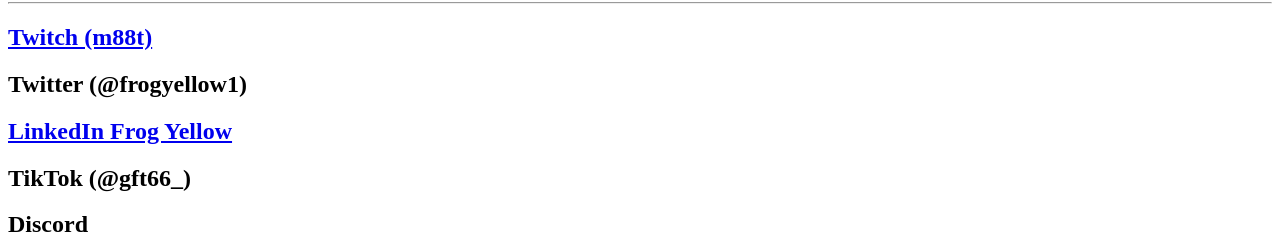
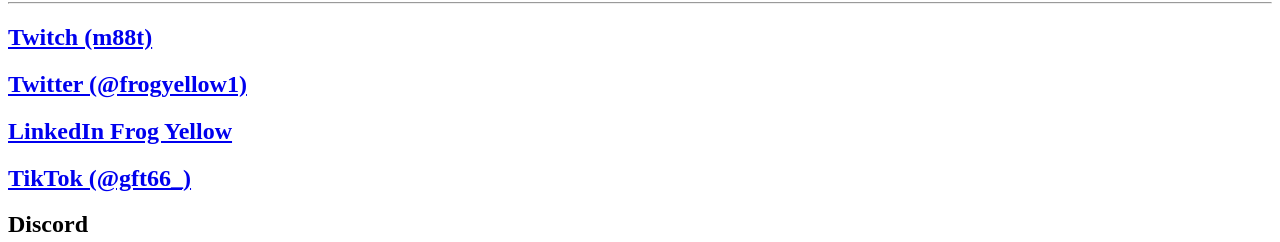
Before and after one commit to tudorw/tudorw.github.io, a plain HTML site: page index.html in a window 1280 px wide. Shown: the part 180-422 px from the top of the page. Drawn offline with Linux system fonts and the light colour scheme.

Commit message:
Update index.html
fixed urls

```diff
--- a/index.html
+++ b/index.html
@@ -5,9 +5,9 @@
   <img width=90 src='https://raw.githubusercontent.com/tudorw/tudorw.github.io/main/the_rose_a_simple_blue_frog_icon_small_minimal_vector_feebd564-2c62-4754-8a8a-1e31833ea96d.png'><hr>
 
    <h2><a href='https://www.twitch.tv/m88t'>Twitch (m88t)</a></h2>
-   <h2><a href='https://twitter.com/frogyellow1'></a>Twitter (@frogyellow1)</a></h2>
+   <h2><a href='https://twitter.com/frogyellow1'>Twitter (@frogyellow1)</a></h2>
    <h2><a href='https://www.linkedin.com/company/frog-yellow'>LinkedIn Frog Yellow</a></h2>
-   <h2><a href='https://www.tiktok.com/@gft66_'></a>TikTok (@gft66_)</a></h2>
+   <h2><a href='https://www.tiktok.com/@gft66_'>TikTok (@gft66_)</a></h2>
    <h2>Discord</h2>
 
 
```
